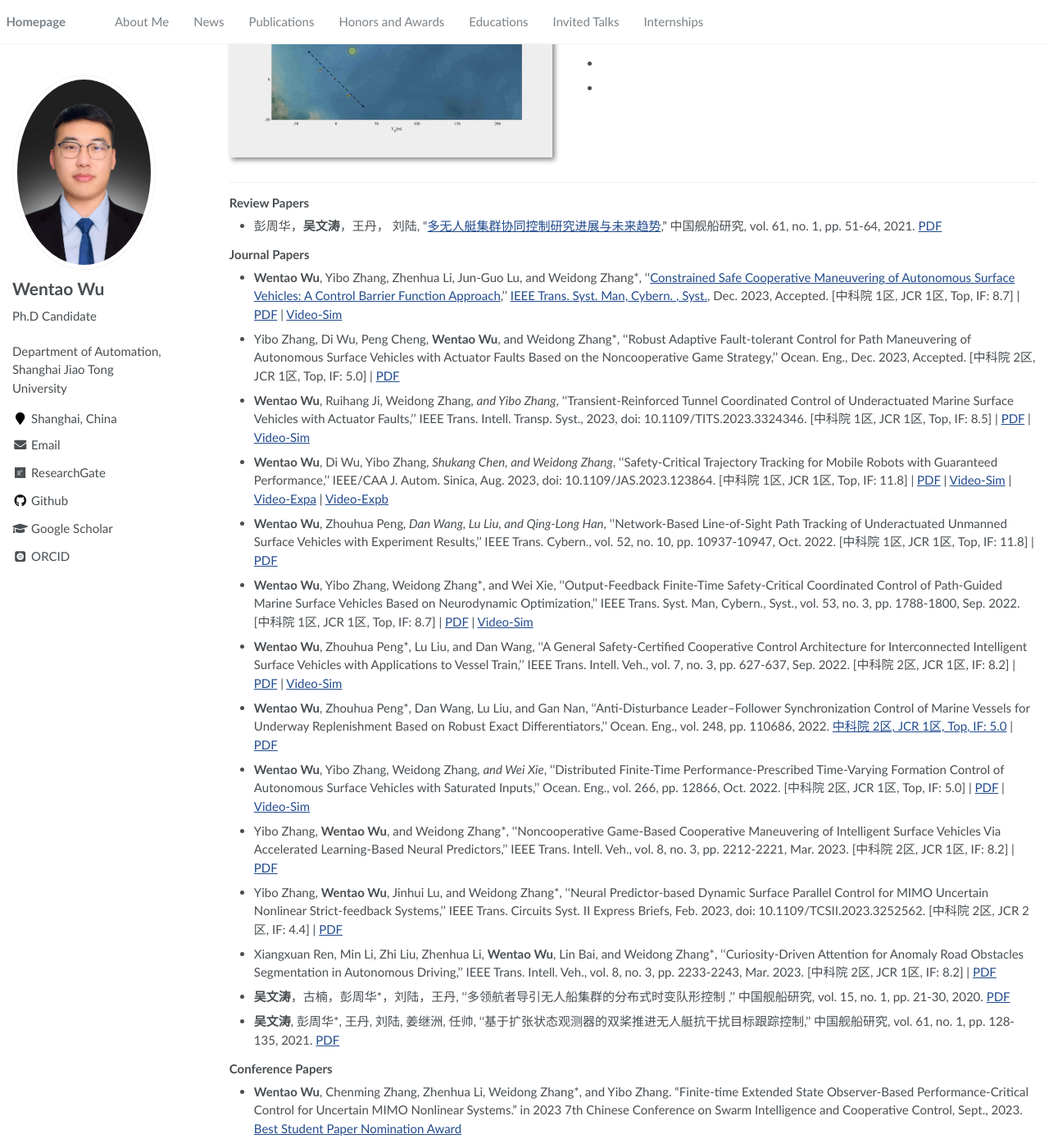
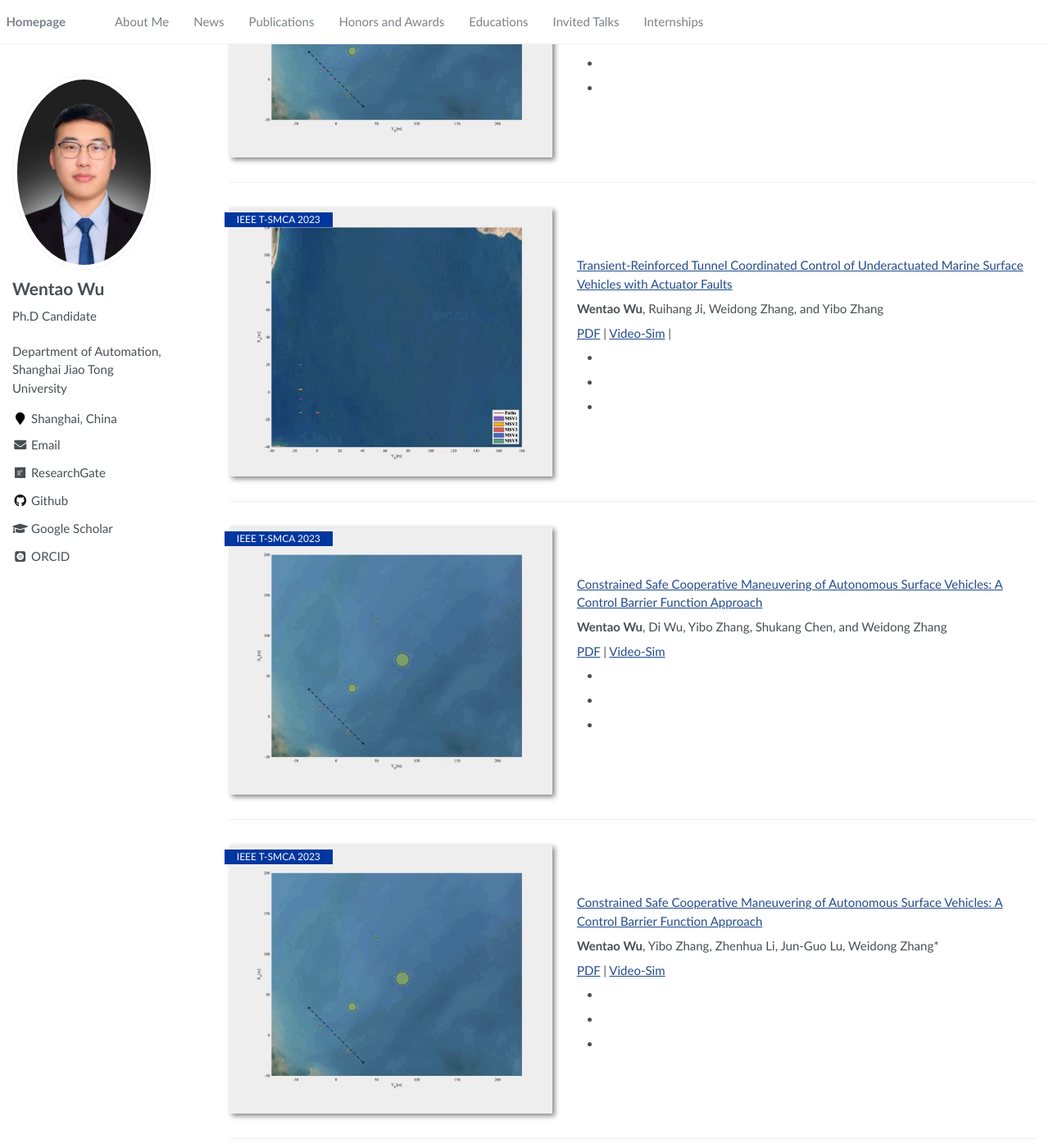
Before and after one commit to wwtsjtu/wwt.github.io, a Jekyll site: the page built from _pages/about.md, in a window 1280 px wide and 1400 px high, scrolled down 1572 px. Shown: the whole window at 82% size. Built offline with Jekyll 4.4.1, drawn with Linux system fonts in a browser that asks for light colours; some web fonts are replaced; some of the changed text lies outside the part shown.

Commit message:
Update about.md

```diff
--- a/_pages/about.md
+++ b/_pages/about.md
@@ -63,7 +63,51 @@ My research interest includes neural machine translation and computer vision. I
 -
 -
 -
+</div>
+</div>
 
+<div class='paper-box'><div class='paper-box-image'><div><div class="badge">IEEE T-SMCA 2023</div><img src='/assets/Video/Video-Sim/WuWentao-2023-IEEE-TITS.gif' alt="sym" width="100%"></div></div>
+<div class='paper-box-text' markdown="1">
+
+[Transient-Reinforced Tunnel Coordinated Control of Underactuated Marine Surface Vehicles with Actuator Faults](https://ieeexplore.ieee.org/document/10292769)
+
+**Wentao Wu**, Ruihang Ji, Weidong Zhang, and Yibo Zhang
+
+[PDF](/assets/papers/SCI/WuWentao-2023-IEEE-TITS.pdf) \| [Video-Sim](/assets/Video/Video-Sim/WuWentao-2023-IEEE-TITS.mp4) \|
+
+-
+-
+-
+</div>
+</div>
+
+<div class='paper-box'><div class='paper-box-image'><div><div class="badge">IEEE T-SMCA 2023</div><img src='/assets/Video/Video-Sim/WuWentao-2023-IEEE-TSMCA.gif' alt="sym" width="100%"></div></div>
+<div class='paper-box-text' markdown="1">
+
+[Constrained Safe Cooperative Maneuvering of Autonomous Surface Vehicles: A Control Barrier Function Approach](/assets/papers/SCI/WuWentao-2023-IEEE-TSMCA.pdf)
+
+**Wentao Wu**, Di Wu, Yibo Zhang, Shukang Chen, and Weidong Zhang
+
+[PDF](/assets/papers/SCI/WuWentao-2023-IEEE-TSMCA.pdf) \| [Video-Sim](/assets/Video/Video-Sim/WuWentao-2023-IEEE-TSMCA.mp4)
+
+-
+-
+-
+</div>
+</div>
+
+<div class='paper-box'><div class='paper-box-image'><div><div class="badge">IEEE T-SMCA 2023</div><img src='/assets/Video/Video-Sim/WuWentao-2023-IEEE-TSMCA.gif' alt="sym" width="100%"></div></div>
+<div class='paper-box-text' markdown="1">
+
+[Constrained Safe Cooperative Maneuvering of Autonomous Surface Vehicles: A Control Barrier Function Approach](/assets/papers/SCI/WuWentao-2023-IEEE-TSMCA.pdf)
+
+**Wentao Wu**, Yibo Zhang, Zhenhua Li, Jun-Guo Lu, Weidong Zhang*
+
+[PDF](/assets/papers/SCI/WuWentao-2023-IEEE-TSMCA.pdf) \| [Video-Sim](/assets/Video/Video-Sim/WuWentao-2023-IEEE-TSMCA.mp4)
+
+-
+-
+-
 </div>
 </div>
 
@@ -74,7 +118,9 @@ My research interest includes neural machine translation and computer vision. I
 - **Wentao Wu**, Yibo Zhang, Zhenhua Li, Jun-Guo Lu, and Weidong Zhang*, ''[Constrained Safe Cooperative Maneuvering of Autonomous Surface Vehicles: A Control Barrier Function Approach](),'' [IEEE Trans. Syst. Man, Cybern. , Syst.](https://ieeexplore.ieee.org/xpl/RecentIssue.jsp?punumber=6221021), Dec. 2023, Accepted. [中科院 1区, JCR 1区, Top, IF: 8.7] \| [PDF](/assets/papers/SCI/WuWentao-2023-IEEE-TSMCA.pdf) \| [Video-Sim](/assets/Video/Video-Sim/WuWentao-2023-IEEE-TSMCA.mp4)
 
 - Yibo Zhang, Di Wu, Peng Cheng, **Wentao Wu**, and Weidong Zhang*, ''Robust Adaptive Fault-tolerant Control for Path Maneuvering of Autonomous Surface Vehicles with Actuator Faults Based on the Noncooperative Game Strategy,'' Ocean. Eng., Dec. 2023, Accepted. [中科院 2区, JCR 1区, Top, IF: 5.0] \| [PDF]()
-- **Wentao Wu**, Ruihang Ji, Weidong Zhang*, and Yibo Zhang*, ''Transient-Reinforced Tunnel Coordinated Control of Underactuated Marine Surface Vehicles with Actuator Faults,'' IEEE Trans. Intell. Transp. Syst., 2023, doi: 10.1109/TITS.2023.3324346. [中科院 1区, JCR 1区, Top, IF: 8.5] \| [PDF]() \| [Video-Sim]()
+
+- **Wentao Wu**, Ruihang Ji, Weidong Zhang*, and Yibo Zhang*, ''[Transient-Reinforced Tunnel Coordinated Control of Underactuated Marine Surface Vehicles with Actuator Faults](https://ieeexplore.ieee.org/document/10292769),'' [IEEE Trans. Intell. Transp. Syst.](https://ieeexplore.ieee.org/xpl/RecentIssue.jsp?punumber=6979), 2023, doi: 10.1109/TITS.2023.3324346. [中科院 1区, JCR 1区, Top, IF: 8.5] \| [PDF](/assets/papers/SCI/WuWentao-2023-IEEE-TITS.pdf) \| [Video-Sim](/assets/Video/Video-Sim/WuWentao-2023-IEEE-TITS.mp4)
+
 - **Wentao Wu**, Di Wu, Yibo Zhang*, Shukang Chen, and Weidong Zhang*, ''Safety-Critical Trajectory Tracking for Mobile Robots with Guaranteed Performance,'' IEEE/CAA J. Autom. Sinica, Aug. 2023, doi: 10.1109/JAS.2023.123864. [中科院 1区, JCR 1区, Top, IF: 11.8] \| [PDF]() \| [Video-Sim]() \| [Video-Expa]() \| [Video-Expb]()
 - **Wentao Wu**, Zhouhua Peng*, Dan Wang, Lu Liu, and Qing-Long Han*, ''Network-Based Line-of-Sight Path Tracking of Underactuated Unmanned Surface Vehicles with Experiment Results,'' IEEE Trans. Cybern., vol. 52, no. 10, pp. 10937-10947, Oct. 2022. [中科院 1区, JCR 1区, Top, IF: 11.8] \| [PDF]()
 - **Wentao Wu**, Yibo Zhang, Weidong Zhang*, and Wei Xie, ''Output-Feedback Finite-Time Safety-Critical Coordinated Control of Path-Guided Marine Surface Vehicles Based on Neurodynamic Optimization,'' IEEE Trans. Syst. Man, Cybern., Syst., vol. 53, no. 3, pp. 1788-1800, Sep. 2022. [中科院 1区, JCR 1区, Top, IF: 8.7] \| [PDF]() \| [Video-Sim]()
```
